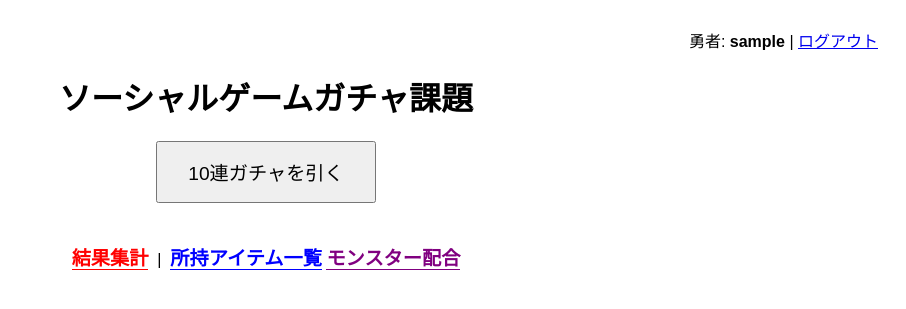
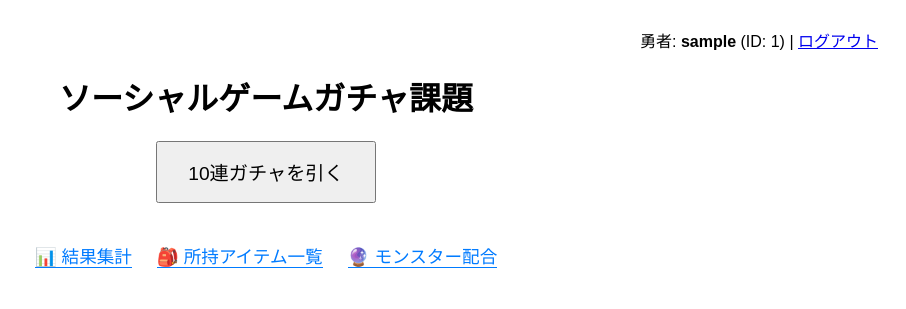
Before and after one commit to suda0322/gacha, a PHP site: page / in a window 1280 px wide. Shown: the top 309 px of the page, without its empty margins (374-1280 px from the left). Run offline with PHP 8.4, Linux system fonts and the light colour scheme; the visitor is signed in with stand-in values (Sample User, id 1).

Commit message:
index.phpを修正

```diff
--- a/src/index.php
+++ b/src/index.php
@@ -1,20 +1,21 @@
 <?php
 session_start();
-
-// ログインチェック
+// ログインしていなければログイン画面へリダイレクト
 if (!isset($_SESSION['user_id'])) {
     header('Location: login.php');
     exit;
 }
 
+// エラーを表示する設定
 ini_set('display_errors', 1);
 error_reporting(E_ALL);
 
 header('Content-Type: text/html; charset=UTF-8');
 require_once 'Gacha.php';
 
-$userId = $_SESSION['user_id']; // ログイン中のIDを取得
-$userName = $_SESSION['user_name']; // 名前も取得
+// セッションからユーザー情報を取得
+$userId = $_SESSION['user_id'];
+$userName = $_SESSION['user_name'];
 
 $results = [];
 $message = "";
@@ -23,10 +24,10 @@
 if ($_SERVER['REQUEST_METHOD'] === 'POST') {
     $gacha = new Gacha();
     try {
-        $results = $gacha->draw10();
+        // 【修正箇所】引数なしの draw10() ではなく、ユーザーIDを渡す draw10($userId) に変更！
+        $results = $gacha->draw10($userId);
         $message = "ガチャを回しました！";
     } catch (Exception $e) {
-        // DBエラーなどが起きた場合
         $message = "エラーが発生しました: " . $e->getMessage();
     }
 }
@@ -53,7 +54,6 @@
             box-shadow: 2px 2px 5px rgba(0,0,0,0.1);
         }
 
-        /* 画像のサイズ調整 */
         .card img {
             width: 100%;
             height: auto;
@@ -61,25 +61,29 @@
             margin-bottom: 5px;
         }
 
-        /* レアリティごとの装飾 */
         .SSR { border-color: #ffd700; background-color: #fffacd; }
         .SR  { border-color: #c0c0c0; background-color: #f5f5f5; }
         .R   { border-color: #a0a0a0; }
+        .b-LR  { background: linear-gradient(to right, #000, #550, #000); color: #fff; border: 1px solid gold; }
 
-        /* 文字装飾 */
         .rarity-label { font-weight: bold; display: block; margin-bottom: 5px;}
         .name-label { font-size: 0.9em; }
 
         button { padding: 15px 30px; font-size: 1.2em; cursor: pointer; margin-bottom: 20px;}
 
-        .link-area { margin: 20px 0; }
-        a.report-link { color: red; font-weight: bold; font-size: 1.2em; text-decoration: none; border-bottom: 1px solid red;}
+        .link-area { margin: 20px 0; font-size: 1.1em; }
+        .link-area a { margin: 0 10px; }
+        a.report-link { color: #007bff; text-decoration: none; border-bottom: 1px solid #007bff;}
+
+        .header-info { text-align: right; margin-bottom: 20px; }
     </style>
 </head>
 <body>
-    <div style="text-align:right;">
-        勇者: <b><?= htmlspecialchars($userName) ?></b> | <a href="login.php">ログアウト</a>
+    <div class="header-info">
+        勇者: <b><?= htmlspecialchars($userName) ?></b> (ID: <?= $userId ?>) |
+        <a href="login.php">ログアウト</a>
     </div>
+
     <h1>ソーシャルゲームガチャ課題</h1>
 
     <form method="post">
@@ -87,10 +91,9 @@
     </form>
 
     <div class="link-area">
-        <a href="gacha_total_count.php" class="report-link">結果集計</a>
-        &nbsp;|&nbsp;
-        <a href="inventory.php" class="report-link" style="color: blue; border-color: blue;">所持アイテム一覧</a>
-        <a href="synthesis.php" class="report-link" style="color: purple; border-color: purple;">モンスター配合</a>
+        <a href="gacha_total_count.php" class="report-link">📊 結果集計</a>
+        <a href="inventory.php" class="report-link">🎒 所持アイテム一覧</a>
+        <a href="synthesis.php" class="report-link">🔮 モンスター配合</a>
     </div>
 
     <p><?= htmlspecialchars($message) ?></p>
@@ -99,9 +102,7 @@
         <div class="results">
             <?php foreach ($results as $item): ?>
                 <div class="card <?= $item['rarity'] ?>">
-                    <!-- 画像を表示 -->
                     <img src="images/<?= htmlspecialchars($item['img']) ?>" alt="<?= htmlspecialchars($item['name']) ?>">
-
                     <span class="rarity-label">[<?= $item['rarity'] ?>]</span>
                     <span class="name-label"><?= htmlspecialchars($item['name']) ?></span>
                 </div>
```
